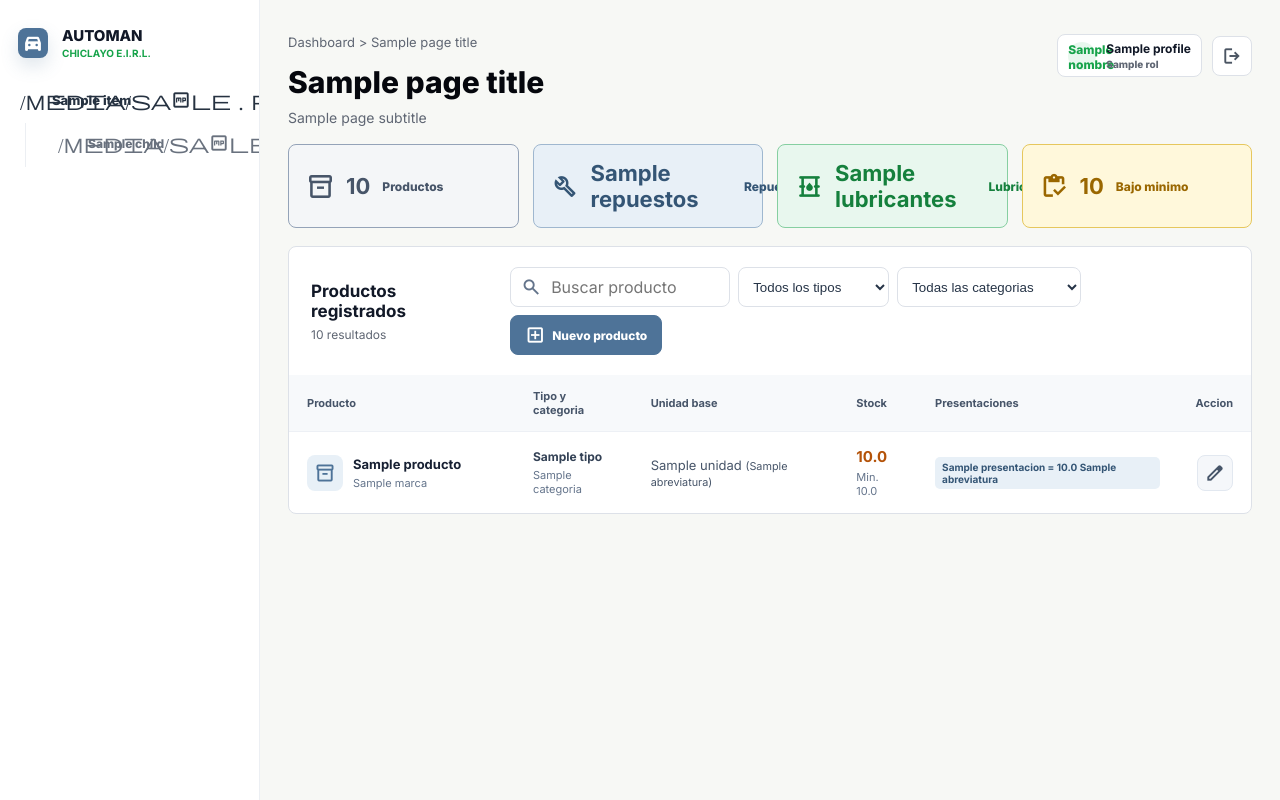
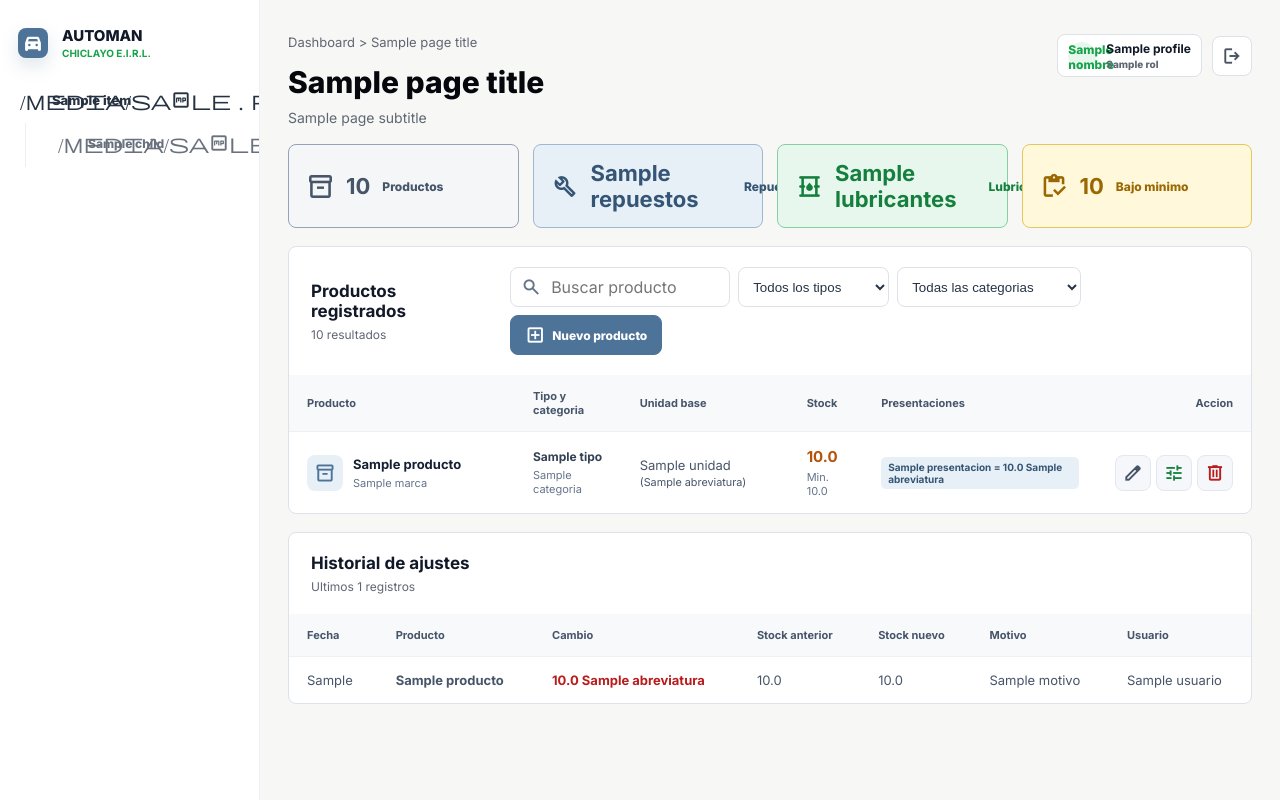
Before and after one commit to williares162003-lab/AUTOSTOCK-AUTOMOTRIZ, a Flask app: template templates/inventario/productos.html in a window 1280 px wide. Run offline with Flask 3, Linux system fonts and the light colour scheme; the template is opened without the code that fills it: most values are stand-ins (such as "Sample title", 1, 10 or a date in 2020).

Commit message:
Completa gestion de productos categorias y stock

```diff
--- a/app.py
+++ b/app.py
@@ -21,11 +21,15 @@ from admin_usuariosAD import (
 from bd import inicializar_base_datos
 from helpers import admin_requerido, contexto_base, csrf_requerido, login_requerido
 from inventario_productosAD import (
+    ajustar_stock_producto,
     crear_categoria as crear_categoria_ad,
     crear_producto as crear_producto_ad,
     editar_categoria as editar_categoria_ad,
     editar_producto as editar_producto_ad,
+    eliminar_categoria as eliminar_categoria_ad,
+    eliminar_producto as eliminar_producto_ad,
     listar_categorias,
+    listar_ajustes_stock,
     listar_productos,
     listar_tipos,
     listar_unidades,
@@ -123,6 +127,7 @@ def productos():
             "tipos": listar_tipos(),
             "categorias": listar_categorias(),
             "unidades": listar_unidades(),
+            "ajustes": listar_ajustes_stock(),
         }
     )
     return render_template("inventario/productos.html", **contexto)
@@ -142,6 +147,24 @@ def crear_producto():
 @csrf_requerido
 def editar_producto(producto_id):
     correcto, mensaje = editar_producto_ad(producto_id, request.form)
+    flash(mensaje, "success" if correcto else "error")
+    return redirect(url_for("productos"))
+
+
+@app.post("/inventario/productos/<int:producto_id>/ajustar-stock")
+@login_requerido
+@csrf_requerido
+def ajustar_stock(producto_id):
+    correcto, mensaje = ajustar_stock_producto(producto_id, request.form, session["usuario"]["id"])
+    flash(mensaje, "success" if correcto else "error")
+    return redirect(url_for("productos"))
+
+
+@app.post("/inventario/productos/<int:producto_id>/eliminar")
+@login_requerido
+@csrf_requerido
+def eliminar_producto(producto_id):
+    correcto, mensaje = eliminar_producto_ad(producto_id)
     flash(mensaje, "success" if correcto else "error")
     return redirect(url_for("productos"))
 
@@ -175,6 +198,15 @@ def crear_categoria():
 @csrf_requerido
 def editar_categoria(categoria_id):
     correcto, mensaje = editar_categoria_ad(categoria_id, request.form)
+    flash(mensaje, "success" if correcto else "error")
+    return redirect(url_for("categorias"))
+
+
+@app.post("/inventario/categorias/<int:categoria_id>/eliminar")
+@login_requerido
+@csrf_requerido
+def eliminar_categoria(categoria_id):
+    correcto, mensaje = eliminar_categoria_ad(categoria_id)
     flash(mensaje, "success" if correcto else "error")
     return redirect(url_for("categorias"))
 
--- a/bd.py
+++ b/bd.py
@@ -58,6 +58,7 @@ def inicializar_base_datos(reset=False):
         with conexion.cursor() as cursor:
             if reset:
                 cursor.execute("SET FOREIGN_KEY_CHECKS = 0")
+                cursor.execute("DROP TABLE IF EXISTS ajustes_stock")
                 cursor.execute("DROP TABLE IF EXISTS presentaciones_producto")
                 cursor.execute("DROP TABLE IF EXISTS productos")
                 cursor.execute("DROP TABLE IF EXISTS categorias")
--- a/static/css/inventario/productos.css
+++ b/static/css/inventario/productos.css
@@ -197,7 +197,25 @@
   font-weight: 700;
 }
 
-.action-heading { width: 68px; text-align: right !important; }
+.action-heading { width: 132px; text-align: right !important; }
+
+.product-actions,
+.category-actions {
+  display: flex;
+  align-items: center;
+  justify-content: flex-end;
+  gap: 5px;
+}
+
+.product-actions form,
+.category-actions form {
+  margin: 0;
+}
+
+.product-actions .icon-action,
+.category-actions .icon-action {
+  margin-left: 0;
+}
 
 .icon-action,
 .dialog-close {
@@ -214,7 +232,15 @@
 
 .icon-action:hover { color: var(--primario-oscuro); background: var(--primario-suave); border-color: #b9cce0; }
 .icon-action.danger { color: #b91c1c; }
+.icon-action.stock-action { color: #15803d; }
 .empty-row { height: 110px; text-align: center; color: var(--texto-suave) !important; }
+
+.history-panel {
+  margin-top: 18px;
+}
+
+.adjustment-value.positive { color: #15803d; }
+.adjustment-value.negative { color: #b91c1c; }
 
 .inventory-dialog {
   width: min(760px, calc(100% - 32px));
@@ -312,7 +338,7 @@
 
 .category-item {
   display: grid;
-  grid-template-columns: 36px minmax(0, 1fr) 36px;
+  grid-template-columns: 36px minmax(0, 1fr) auto;
   align-items: center;
   gap: 10px;
   min-height: 68px;
@@ -327,6 +353,26 @@
 .category-item strong { color: #263447; font-size: 13px; }
 .category-item small { margin-top: 4px; color: #64748b; font-size: 11px; }
 .category-dialog { width: min(480px, calc(100% - 32px)); }
+.stock-dialog { width: min(520px, calc(100% - 32px)); }
+
+.current-stock {
+  display: flex;
+  align-items: center;
+  justify-content: space-between;
+  gap: 16px;
+  margin-bottom: 18px;
+  padding: 12px 14px;
+  color: #475569;
+  background: var(--primario-suave);
+  border: 1px solid #c4d5e5;
+  border-radius: 8px;
+  font-size: 12px;
+}
+
+.current-stock strong {
+  color: var(--primario-oscuro);
+  font-size: 16px;
+}
 
 @media (max-width: 1100px) {
   .inventory-stats { grid-template-columns: repeat(2, minmax(0, 1fr)); }
--- a/static/js/inventario/categorias.js
+++ b/static/js/inventario/categorias.js
@@ -29,3 +29,9 @@ typeFilter.addEventListener("change", () => {
     item.hidden = Boolean(typeFilter.value) && item.dataset.type !== typeFilter.value;
   });
 });
+
+document.querySelectorAll("[data-delete-form]").forEach((form) => {
+  form.addEventListener("submit", (event) => {
+    if (!window.confirm(`¿Eliminar la categoria ${form.dataset.name}?`)) event.preventDefault();
+  });
+});
--- a/static/js/inventario/productos.js
+++ b/static/js/inventario/productos.js
@@ -78,6 +78,27 @@ document.querySelectorAll("[data-close-dialog]").forEach((button) => {
   button.addEventListener("click", () => button.closest("dialog").close());
 });
 
+const stockDialog = document.querySelector("[data-stock-dialog]");
+const stockForm = document.querySelector("[data-stock-form]");
+document.querySelectorAll("[data-adjust-stock]").forEach((button) => {
+  button.addEventListener("click", () => {
+    stockForm.reset();
+    stockForm.action = button.dataset.action;
+    stockDialog.querySelector("[data-stock-product]").textContent = button.dataset.nombre;
+    stockDialog.querySelector("[data-current-stock]").textContent = `${button.dataset.stock} ${button.dataset.unidad}`;
+    const input = stockDialog.querySelector("[data-new-stock]");
+    input.value = button.dataset.stock;
+    input.step = button.dataset.decimal === "1" ? "0.001" : "1";
+    stockDialog.showModal();
+  });
+});
+
+document.querySelectorAll("[data-delete-form]").forEach((form) => {
+  form.addEventListener("submit", (event) => {
+    if (!window.confirm(`¿Eliminar ${form.dataset.name}?`)) event.preventDefault();
+  });
+});
+
 const productRows = Array.from(document.querySelectorAll("[data-product-row]"));
 const productSearch = document.querySelector("[data-product-search]");
 const typeFilter = document.querySelector("[data-type-filter]");
--- a/templates/inventario/productos.html
+++ b/templates/inventario/productos.html
@@ -39,6 +39,7 @@
             </div>
           </td>
           <td>
+            <div class="product-actions">
               <button
                 class="icon-action"
                 type="button"
@@ -55,12 +56,52 @@
                 data-observaciones="{{ (producto.observaciones or '')|e }}"
                 data-presentaciones="{{ producto.presentaciones|tojson|forceescape }}"
               ><span class="material-symbols-outlined">edit</span></button>
+              <button
+                class="icon-action stock-action"
+                type="button"
+                title="Ajustar stock"
+                data-adjust-stock
+                data-action="{{ url_for('ajustar_stock', producto_id=producto.id) }}"
+                data-nombre="{{ producto.nombre|e }}"
+                data-stock="{{ producto.stock_actual }}"
+                data-unidad="{{ producto.abreviatura }}"
+                data-decimal="{{ 1 if producto.permite_decimal else 0 }}"
+              ><span class="material-symbols-outlined">tune</span></button>
+              <form method="post" action="{{ url_for('eliminar_producto', producto_id=producto.id) }}" data-delete-form data-name="{{ producto.nombre|e }}">
+                <input type="hidden" name="csrf_token" value="{{ csrf_token }}">
+                <button class="icon-action danger" type="submit" title="Eliminar producto"><span class="material-symbols-outlined">delete</span></button>
+              </form>
+            </div>
           </td>
         </tr>
         {% else %}
         <tr><td class="empty-row" colspan="6">Todavia no hay productos registrados.</td></tr>
         {% endfor %}
         <tr data-filter-empty hidden><td class="empty-row" colspan="6">No se encontraron productos.</td></tr>
+      </tbody>
+    </table>
+  </div>
+</section>
+
+<section class="inventory-table history-panel">
+  <div class="inventory-toolbar"><div><h2>Historial de ajustes</h2><p>Ultimos {{ ajustes|length }} registros</p></div></div>
+  <div class="table-scroll">
+    <table>
+      <thead><tr><th>Fecha</th><th>Producto</th><th>Cambio</th><th>Stock anterior</th><th>Stock nuevo</th><th>Motivo</th><th>Usuario</th></tr></thead>
+      <tbody>
+        {% for ajuste in ajustes %}
+        <tr>
+          <td>{{ ajuste.creado_en }}</td>
+          <td><strong>{{ ajuste.producto }}</strong></td>
+          <td><strong class="adjustment-value {{ 'positive' if ajuste.diferencia > 0 else 'negative' }}">{{ '+' if ajuste.diferencia > 0 else '' }}{{ ajuste.diferencia|float|round(3) }} {{ ajuste.abreviatura }}</strong></td>
+          <td>{{ ajuste.stock_anterior|float|round(3) }}</td>
+          <td>{{ ajuste.stock_nuevo|float|round(3) }}</td>
+          <td>{{ ajuste.motivo }}</td>
+          <td>{{ ajuste.usuario }}</td>
+        </tr>
+        {% else %}
+        <tr><td class="empty-row" colspan="7">Todavia no hay ajustes de stock.</td></tr>
+        {% endfor %}
       </tbody>
     </table>
   </div>
@@ -90,6 +131,19 @@
     <div class="dialog-actions"><button class="secondary-button" type="button" data-close-dialog>Cancelar</button><button class="primary-button" type="submit"><span class="material-symbols-outlined">save</span>Guardar producto</button></div>
   </form>
 </dialog>
+
+<dialog class="inventory-dialog stock-dialog" data-stock-dialog>
+  <form method="post" data-stock-form>
+    <input type="hidden" name="csrf_token" value="{{ csrf_token }}">
+    <div class="dialog-header"><div><h2>Ajustar stock</h2><p data-stock-product></p></div><button type="button" class="dialog-close" title="Cerrar" data-close-dialog><span class="material-symbols-outlined">close</span></button></div>
+    <div class="current-stock"><span>Stock actual</span><strong data-current-stock></strong></div>
+    <div class="product-form-grid single-column">
+      <label><span>Nuevo stock</span><input name="stock_nuevo" type="number" min="0" required data-new-stock></label>
+      <label><span>Motivo</span><textarea name="motivo" rows="3" required minlength="3" maxlength="255"></textarea></label>
+    </div>
+    <div class="dialog-actions"><button class="secondary-button" type="button" data-close-dialog>Cancelar</button><button class="primary-button" type="submit"><span class="material-symbols-outlined">save</span>Guardar ajuste</button></div>
+  </form>
+</dialog>
 {% endblock %}
 
 {% block extra_scripts %}
```
Also changed, not shown: database/schema.sql (+20 -0 lines), inventario_productosAD.py (+117 -0 lines), templates/inventario/categorias.html (+7 -1 lines), tests/test_inventario.py (+29 -2 lines). Lines whose indentation alone changed are shown as unchanged.
